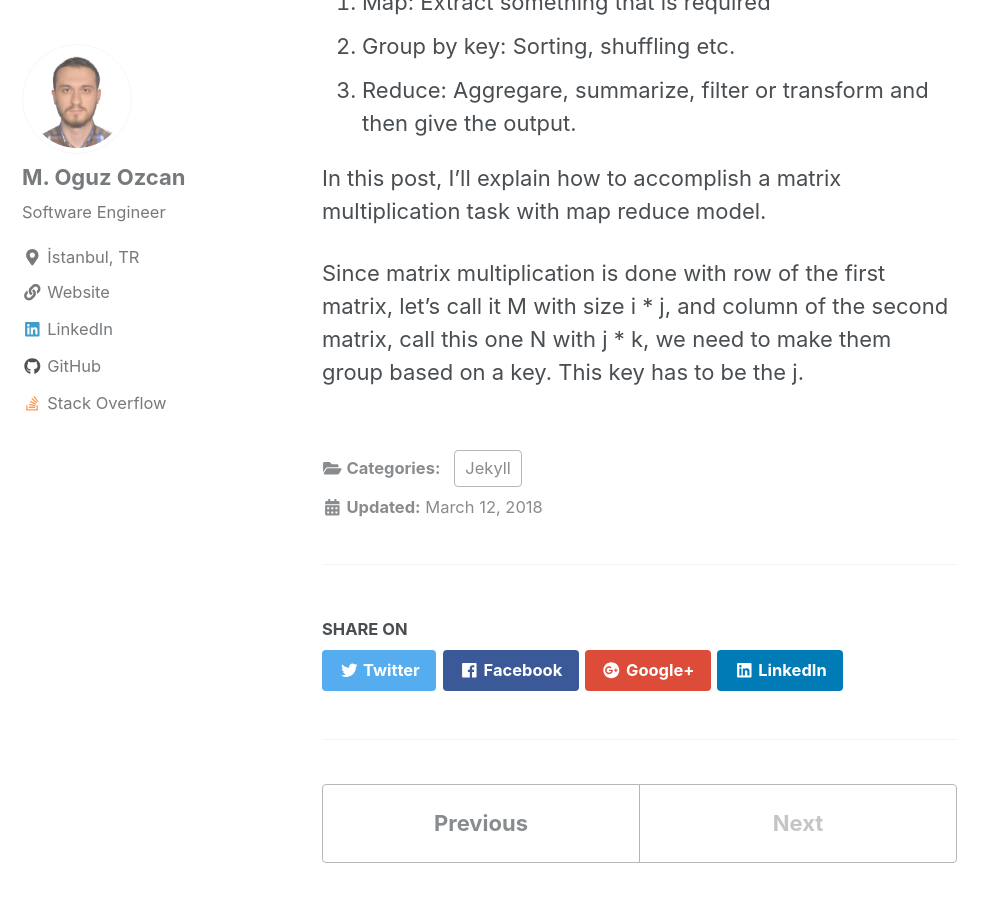
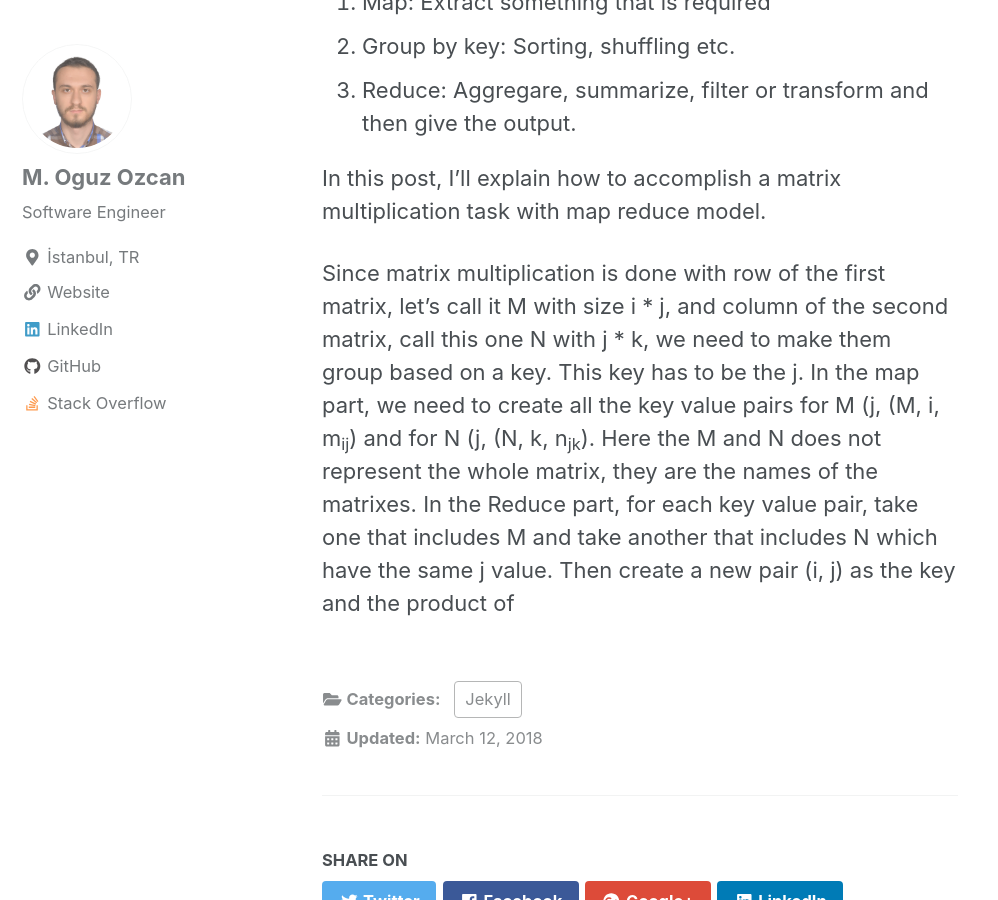
Before and after one commit to moguzozcan/moguzozcan.github.io, a Jekyll site: the page built from _posts/2018-03-12-Matrix-Multiplication-With-MapReduce.md, in a window 1280 px wide and 900 px high, scrolled down 1257 px. Shown: the whole window, without its empty margins (0-998 px from the left). Built offline with Jekyll 4.4.1, drawn with Linux system fonts in a browser that asks for light colours; nearby versions of some CDN libraries; some of the changed text lies outside the part shown.

Commit message:
Update 2018-03-12-Matrix-Multiplication-With-MapReduce.md

```diff
--- a/_posts/2018-03-12-Matrix-Multiplication-With-MapReduce.md
+++ b/_posts/2018-03-12-Matrix-Multiplication-With-MapReduce.md
@@ -26,4 +26,6 @@ MapReduce is made of three steps.
 In this post, I'll explain how to accomplish a matrix multiplication task with map reduce model.
 
 Since matrix multiplication is done with row of the first matrix, let's call it M with size i * j, and column of the second matrix,
-call this one N with j * k, we need to make them group based on a key. This key has to be the j.
+call this one N with j * k, we need to make them group based on a key. This key has to be the j. In the map part, we need to create
+all the key value pairs for M (j, (M, i, m<sub>ij</sub>) and for N (j, (N, k, n<sub>jk</sub>). Here the M and N does not represent the whole matrix, they are
+the names of the matrixes. In the Reduce part, for each key value pair, take one that includes M and take another that includes N which have the same j value. Then create a new pair (i, j) as the key and the product of
```
